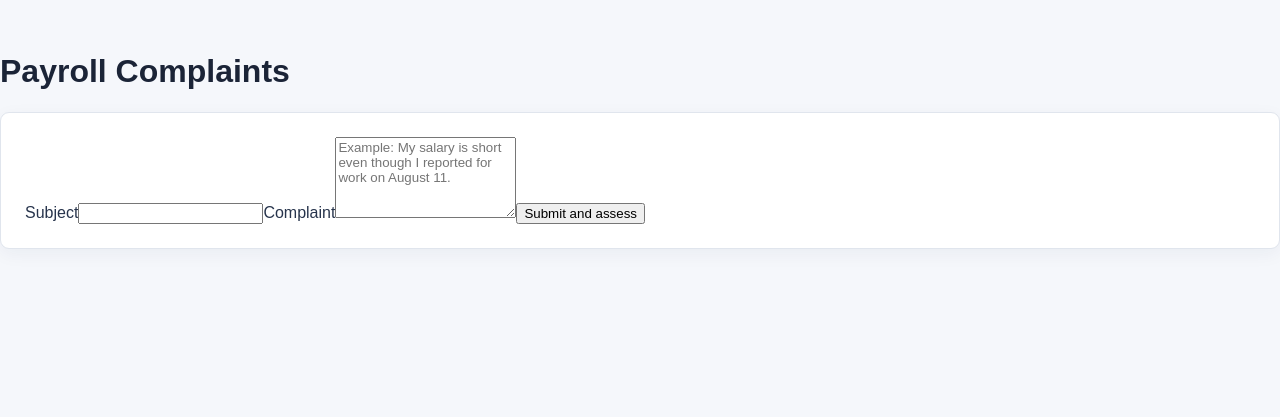
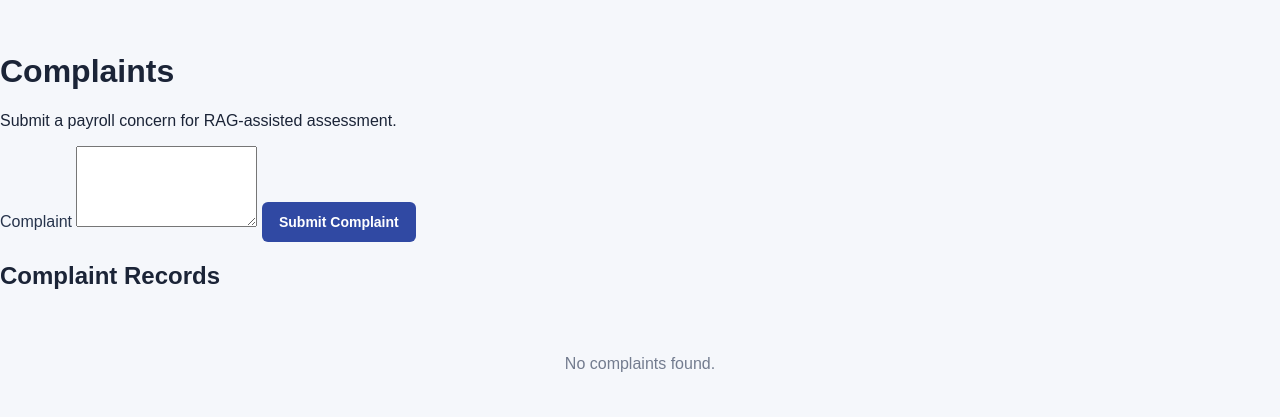
Before and after one commit to Sh1aaaa/payroll-vercel-supabase-rag, a Flask app: template templates/complaints.html in a window 1280 px wide. Shown: the top 417 px of the page. Run offline with Flask 3, Linux system fonts and the light colour scheme; the template is opened without the code that fills it, so the values that code supplies are empty.

Commit message:
Redesign complaints.html for better usability
Refactor complaints page layout and improve user interface.

```diff
--- a/templates/complaints.html
+++ b/templates/complaints.html
@@ -1 +1,28 @@
-{% extends 'base.html' %}{% block content %}<h1>Payroll Complaints</h1><div class="card"><form method="post">{% if employees %}<label>Employee<select name="employee_id">{% for e in employees %}<option value="{{e.id}}">{{e.employee_no}} - {{e.full_name}}</option>{% endfor %}</select></label>{% endif %}<label>Subject<input name="subject" required></label><label>Complaint<textarea name="complaint_text" rows="5" required placeholder="Example: My salary is short even though I reported for work on August 11."></textarea></label><button>Submit and assess</button></form></div>{% for c in complaints %}<div class="card"><h3>{{c.subject}}</h3><p><b>{{c.employees.employee_no}} - {{c.employees.full_name}}</b> · {{c.status}}</p><p>{{c.complaint_text}}</p>{% if c.complaint_assessments %}{% set a=c.complaint_assessments[0].assessment %}<div class="assessment"><b>RAG assessment:</b><p>Category: {{a.category}} | Severity: {{a.severity}} | Confidence: {{a.confidence}}</p><p>{{a.explanation}}</p><p><b>Likely cause:</b> {{a.likely_cause}}</p><p><b>Recommended:</b> {{a.recommended_action}}</p><p><b>Human review:</b> {{a.needs_human_review}}</p></div>{% endif %}</div>{% endfor %}{% endblock %}
+{% extends 'base.html' %}
+{% block title %}Complaints - BulSU Payroll{% endblock %}
+{% block content %}
+<div class="role-dashboard">
+    <div class="dashboard-heading"><h1>Complaints</h1><p>Submit a payroll concern for RAG-assisted assessment.</p></div>
+    <section class="panel">
+        <form method="POST">
+            <label class="field-label">Complaint</label>
+            <textarea name="complaint" rows="5" required></textarea>
+            <button class="btn btn-primary" type="submit">Submit Complaint</button>
+        </form>
+    </section>
+    <section class="panel">
+        <h2>Complaint Records</h2>
+        {% if complaints %}
+            {% for item in complaints %}
+            <div class="complaint-card">
+                <b>{{ item.status }}</b>
+                <p>{{ item.complaint }}</p>
+                {% if item.assessment %}<div class="assessment">{{ item.assessment }}</div>{% endif %}
+            </div>
+            {% endfor %}
+        {% else %}
+        <div class="empty-state">No complaints found.</div>
+        {% endif %}
+    </section>
+</div>
+{% endblock %}
```
